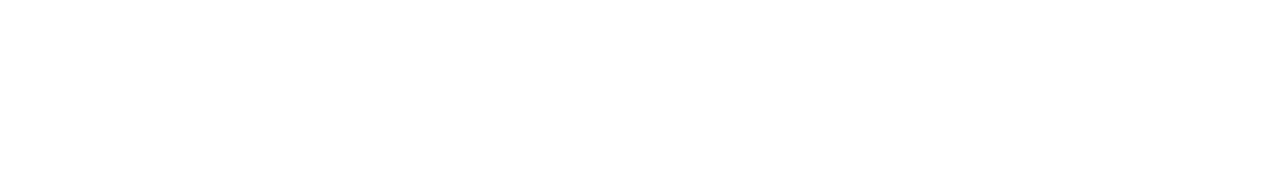
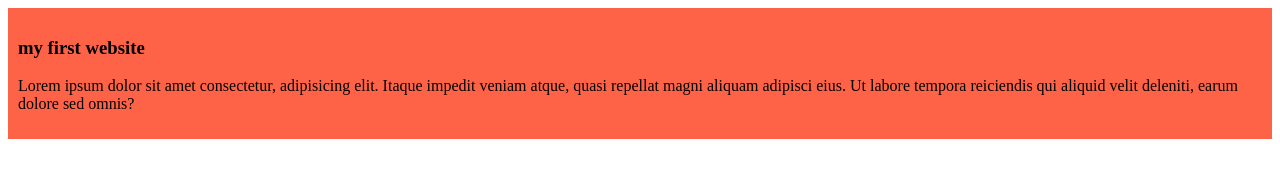
Before and after one commit to nusrattonim80/my-simple-website, a plain HTML site: page index.html in a window 1280 px wide. Drawn offline with Linux system fonts and the light colour scheme.

Commit message:
added thr first blog

```diff
--- a/index.html
+++ b/index.html
@@ -4,8 +4,12 @@
     <meta charset="UTF-8">
     <meta name="viewport" content="width=device-width, initial-scale=1.0">
     <title>my simple website</title>
+    <link rel="stylesheet" href="style.css">
 </head>
 <body>
-
+   <div>
+    <h3>my first website</h3>
+    <p>Lorem ipsum dolor sit amet consectetur, adipisicing elit. Itaque impedit veniam atque, quasi repellat magni aliquam adipisci eius. Ut labore tempora reiciendis qui aliquid velit deleniti, earum dolore sed omnis?</p>
+   </div>
 </body>
 </html>
--- /dev/null
+++ b/style.css
@@ -0,0 +1,4 @@
+div{
+    background-color: tomato;
+    padding: 10px;
+}
```
Also changed, not shown: 1 other file.
